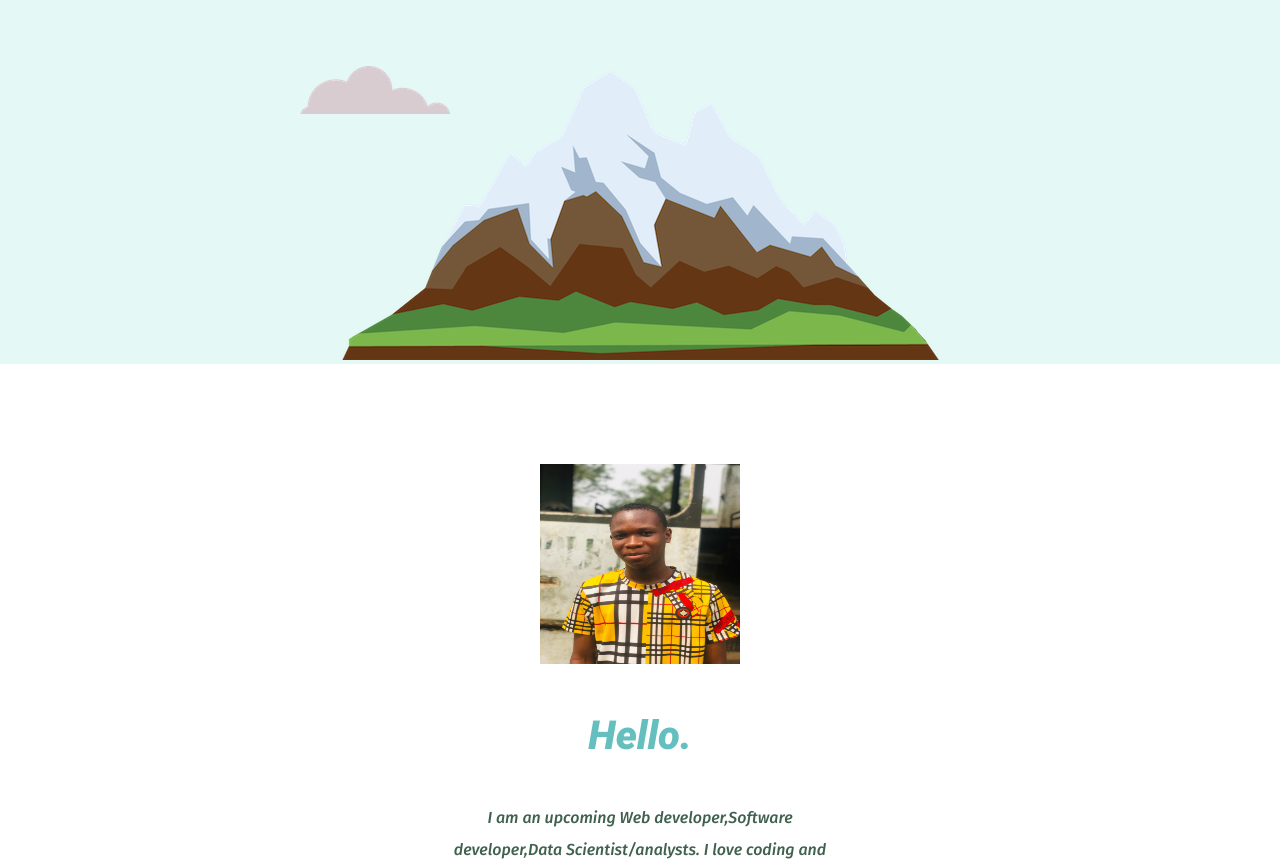
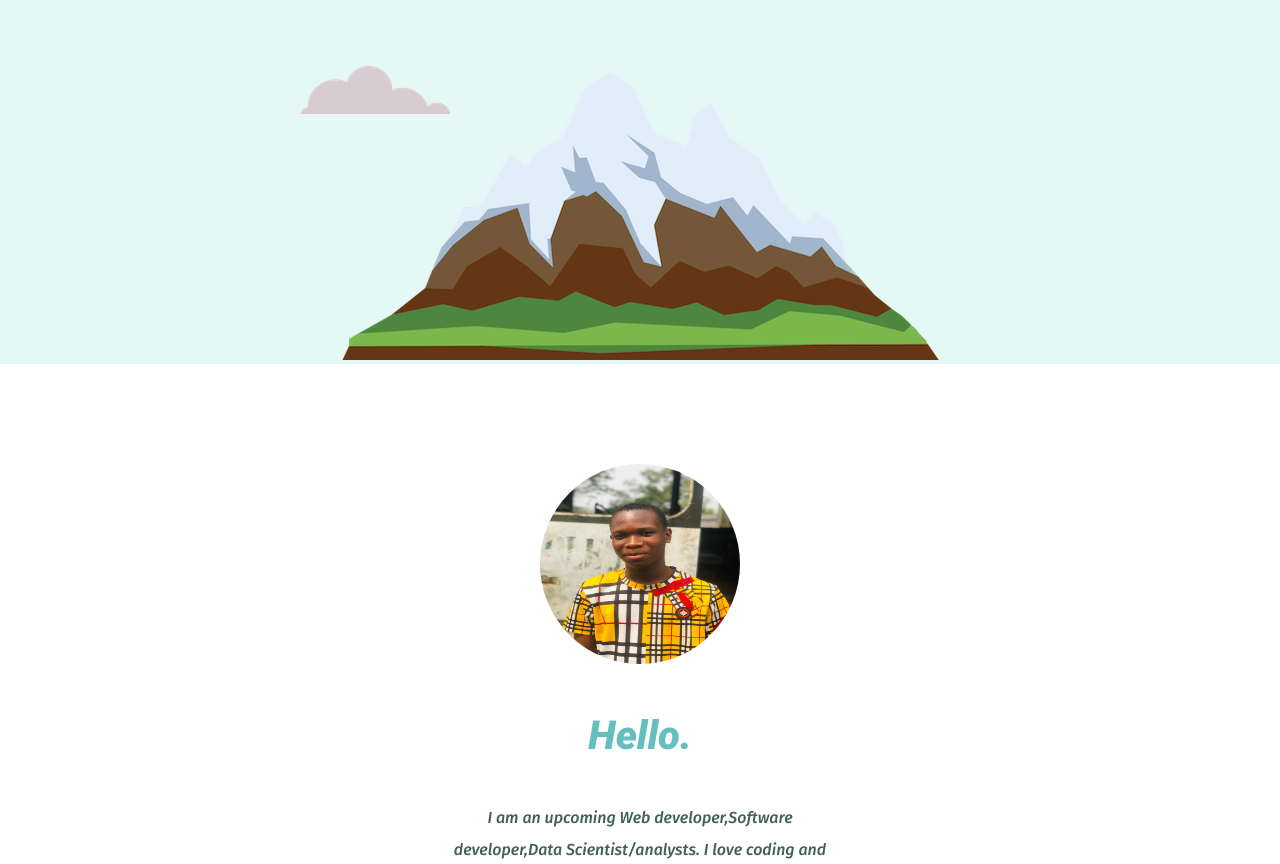
Before and after one commit to Joshuaesin/webpage, a plain HTML site: page index.html in a window 1280 px wide. Shown: the part 365-1229 px from the top of the page. Drawn offline with Linux system fonts and the light colour scheme; files whose address does not match are found by name; a web font is replaced by a local one.

Commit message:
Added My Skills Website

```diff
--- a/index.html
+++ b/index.html
@@ -21,7 +21,7 @@
     </div>
     <div class="middle-container">
       <div class="profile">
-        <img  class="profile-pic"src="C:\Users\hp\Desktop\Man U\IMG-20220203-WA0030.jpg" alt="">
+        <img  class="profile-pic"src="IMG-20220203-WA0030.jpg" alt="" style="border-radius:100%">
         <h2>Hello.</h2>
         <p class="intro">I am an upcoming Web developer,Software developer,Data Scientist/analysts. I love coding and design.</p>
         </div>
```
